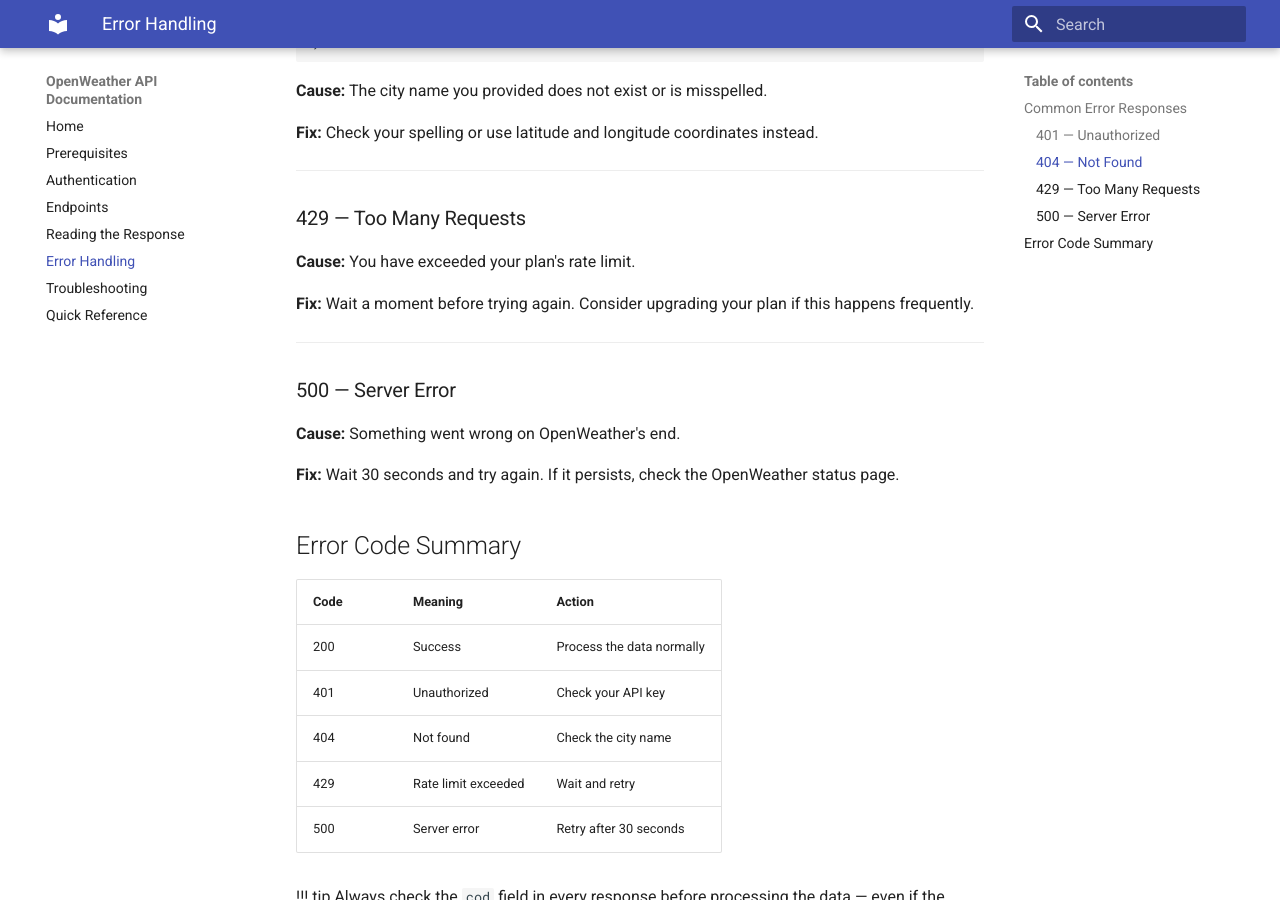
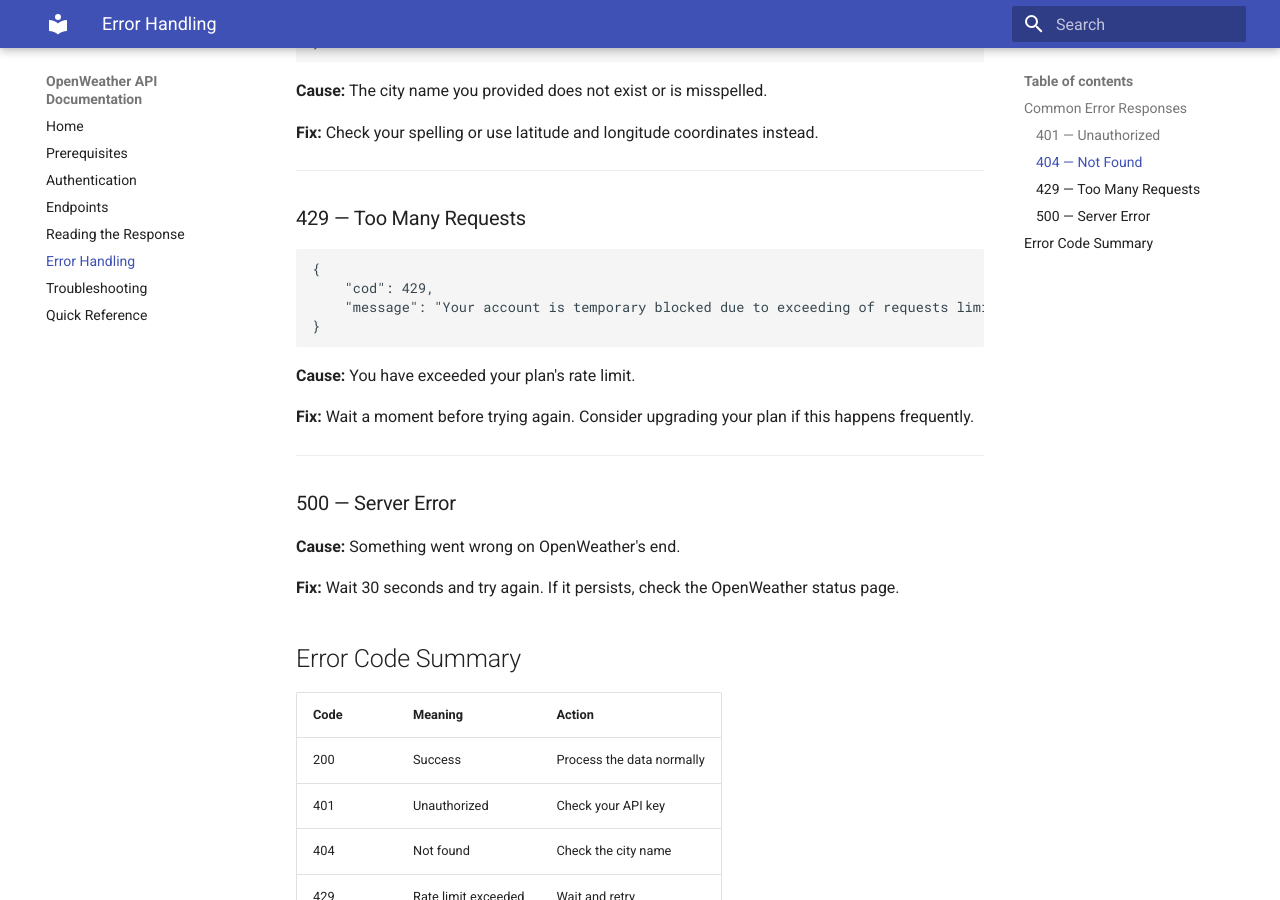
Before and after one commit to Douglasebhoman/openweather-docs, an MkDocs documentation site: the page built from docs/errors.md, in a window 1280 px wide and 900 px high, scrolled down 687 px. Built offline with MkDocs 1.6.1 and Material for MkDocs 9.7.7, drawn with Linux system fonts in a browser that asks for light colours.

Commit message:
renamed ednpoints.md for consistency

````diff
--- a/docs/errors.md
+++ b/docs/errors.md
@@ -34,6 +34,12 @@
 ---
 
 ### 429 — Too Many Requests
+```json
+{
+    "cod": 429,
+    "message": "Your account is temporary blocked due to exceeding of requests limitation of your subscription type."
+}
+```
 
 **Cause:** You have exceeded your plan's rate limit.
 
--- a/mkdocs.yml
+++ b/mkdocs.yml
@@ -6,7 +6,7 @@
   - Home: index.md
   - Prerequisites: prerequisites.md
   - Authentication: authentication.md
-  - Endpoints: endpoint.md
+  - Endpoints: endpoints.md
   - Reading the Response: response.md
   - Error Handling: errors.md
   - Troubleshooting: troubleshooting.md
````
